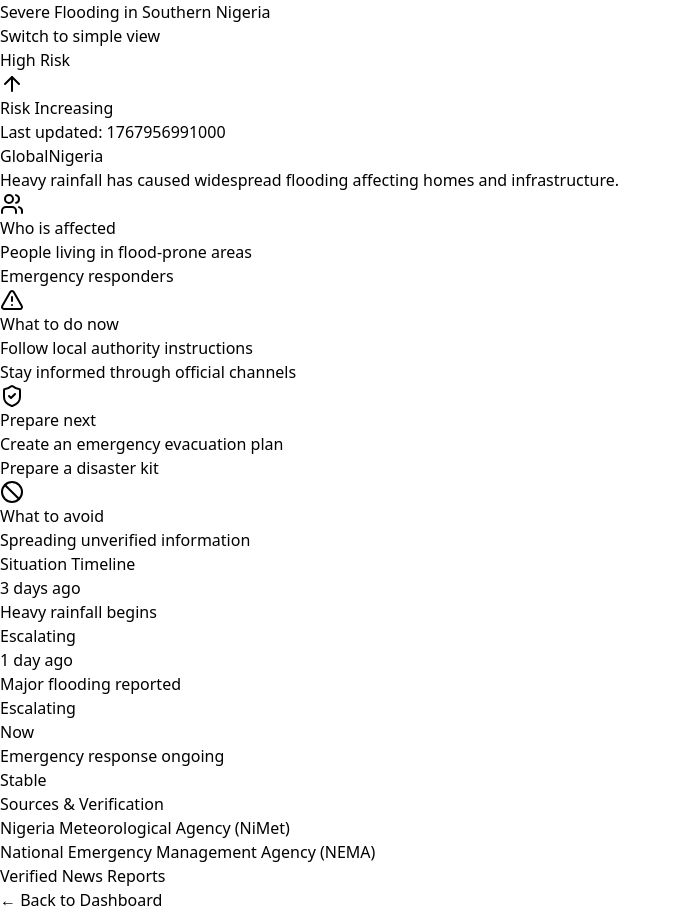
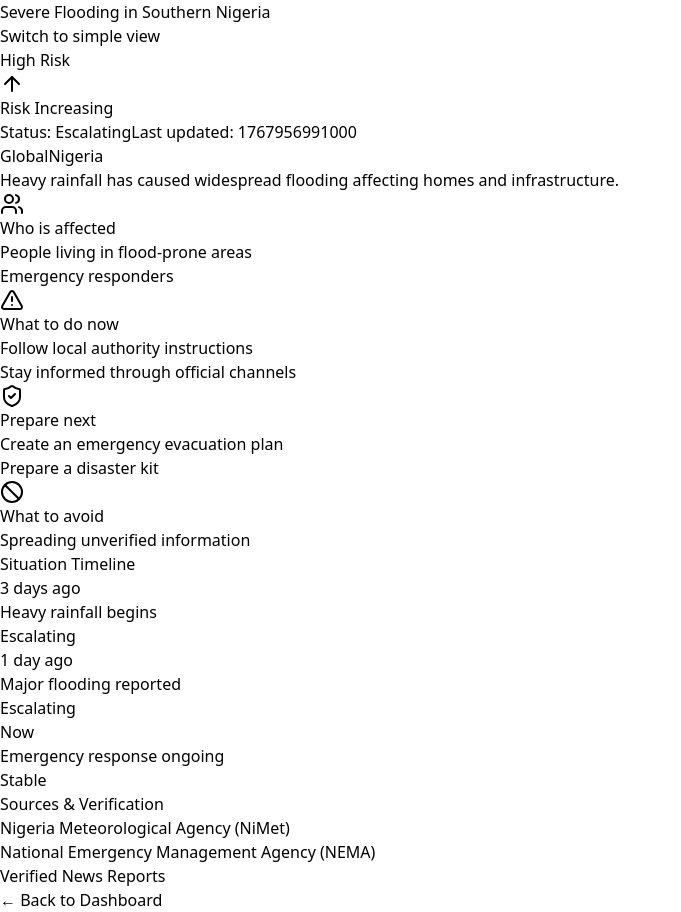
Before and after one commit to Ajay-hum/crisis-compass, a React (Vite) app: page /crises/flood-ng-001 in a window 1280 px wide. Shown: the whole page, without its empty margins (0-681 px from the left). Built offline with nearby package versions, Linux system fonts and the light colour scheme.

Commit message:
Plain-language mode, icon first info hierarchy, colour contrast validation, keyboard navigation

```diff
--- a/src/components/crisis/CrisisCard.jsx
+++ b/src/components/crisis/CrisisCard.jsx
@@ -14,8 +14,7 @@ export default function CrisisCard({ crisis }) {
 
 
   return (
-    <Link to={`/crises/${crisis.id}`}>
-      <article
+    <Link to={`/crises/${crisis.id}`}
       className={`rounded-xl border p-5 transition hover:shadow-lg ${visual.color}`}
     >
       {/* 🔴 Visual Risk Header */}
@@ -49,7 +48,6 @@ export default function CrisisCard({ crisis }) {
           Updated {timeAgo(crisis.lastUpdated)}
         </span>
       </div>
-      </article>
     </Link>
   );
 }
--- a/src/components/crisis/InfoSection.jsx
+++ b/src/components/crisis/InfoSection.jsx
@@ -4,7 +4,7 @@ export default function InfoSection ({ title, items, icon: Icon }) {
     return (
         <section className="mt-8">
             <div className="flex items-center gap-2">
-                {Icon && <Icon className="w-5 h-5 text-slate-700" />}
+                {Icon && <Icon className="w-5 h-5 text-slate-700" aria-hidden />}
                 <h2 className="text-lg font-semibold text-slate-900">
                 {title}
                 </h2>
--- a/src/components/crisis/TrendIndicator.jsx
+++ b/src/components/crisis/TrendIndicator.jsx
@@ -8,7 +8,7 @@ export default function TrendIndicator({ trend }) {
 
   return (
     <div className={`flex items-center gap-1 text-xs font-medium ${visual.color}`}>
-      <Icon className="w-4 h-4" />
+      <Icon className="w-4 h-4" aria-hidden />
       <span>{visual.label}</span>
     </div>
   );
--- a/src/pages/CrisesDetail.jsx
+++ b/src/pages/CrisesDetail.jsx
@@ -11,6 +11,7 @@ import { deriveStatus } from "../utils/deriveStatus";
 import { usePlainMode } from "../context/PlainModeContext";
 import PlainModeToggle from "../components/PlainModeToggle";
 import { sectionIcons } from "../utils/sectionIcons";
+import { statusStyles } from "../utils/statusStyles";
 
 
 
@@ -58,9 +59,16 @@ export default function CrisisDetail() {
           <PlainModeToggle />
         </div>
 
-            <div className="mt-4 flex items-center gap-4">
+        <div className="mt-4 flex flex-wrap items-center gap-4">
           <SeverityBadge severity={crisis.severity} />
           <TrendIndicator trend={crisis.trend} />
+
+          <span
+            className={`px-3 py-1 rounded-full text-xs font-semibold ${statusStyles[derivedStatus]}`}
+          >
+            Status: {derivedStatus}
+          </span>
+
           <span className="text-sm text-slate-500">
             Last updated: {crisis.lastUpdated}
           </span>
@@ -69,7 +77,8 @@ export default function CrisisDetail() {
         <div className="mt-6 flex gap-3">
           <button
             onClick={() => setLocation("global")}
-                    className={`px-4 py-2 rounded-lg border
+            className={`px-4 py-2 rounded-lg border transition
+              focus:outline-none focus:ring-2 focus:ring-blue-600
               ${location === "global"
                 ? "bg-blue-600 text-white"
                 : "bg-white text-slate-700"}
@@ -80,7 +89,8 @@ export default function CrisisDetail() {
 
           <button
             onClick={() => setLocation("Nigeria")}
-                    className={`px-4 py-2 rounded-lg border
+            className={`px-4 py-2 rounded-lg border transition
+              focus:outline-none focus:ring-2 focus:ring-blue-600
               ${location === "Nigeria"
                 ? "bg-blue-600 text-white"
                 : "bg-white text-slate-700"}
--- a/src/utils/riskvisuals.js
+++ b/src/utils/riskvisuals.js
@@ -1,24 +1,24 @@
 import {
   AlertTriangle,
-  Flame,
-  CloudRain,
-  ShieldAlert,
+  AlertCircle,
+  CheckCircle,
 } from "lucide-react";
 
 export const riskVisuals = {
   Low: {
-    label: "Low Risk",
-    color: "text-green-600 bg-green-50",
-    icon: ShieldAlert,
+  label: "Low Risk",
+  icon: CheckCircle,
+  color: "border-green-400",
   },
   Medium: {
     label: "Moderate Risk",
-    color: "text-yellow-700 bg-yellow-50",
-    icon: AlertTriangle,
+    icon: AlertCircle,
+    color: "border-yellow-400",
   },
   High: {
     label: "High Risk",
-    color: "text-red-600 bg-red-50",
-    icon: Flame,
+    icon: AlertTriangle,
+    color: "border-red-400",
   },
+
 };
--- a/src/utils/statusStyles.js
+++ b/src/utils/statusStyles.js
@@ -1,5 +1,5 @@
 export const statusStyles = {
-  Escalating: "text-red-600",
-  Stable: "text-blue-600",
-  Improving: "text-green-600",
+  Low: "text-green-700 bg-green-100",
+  Medium: "text-yellow-800 bg-yellow-100",
+  High: "text-red-800 bg-red-100",
 };
```
Lines whose indentation alone changed are shown as unchanged.
